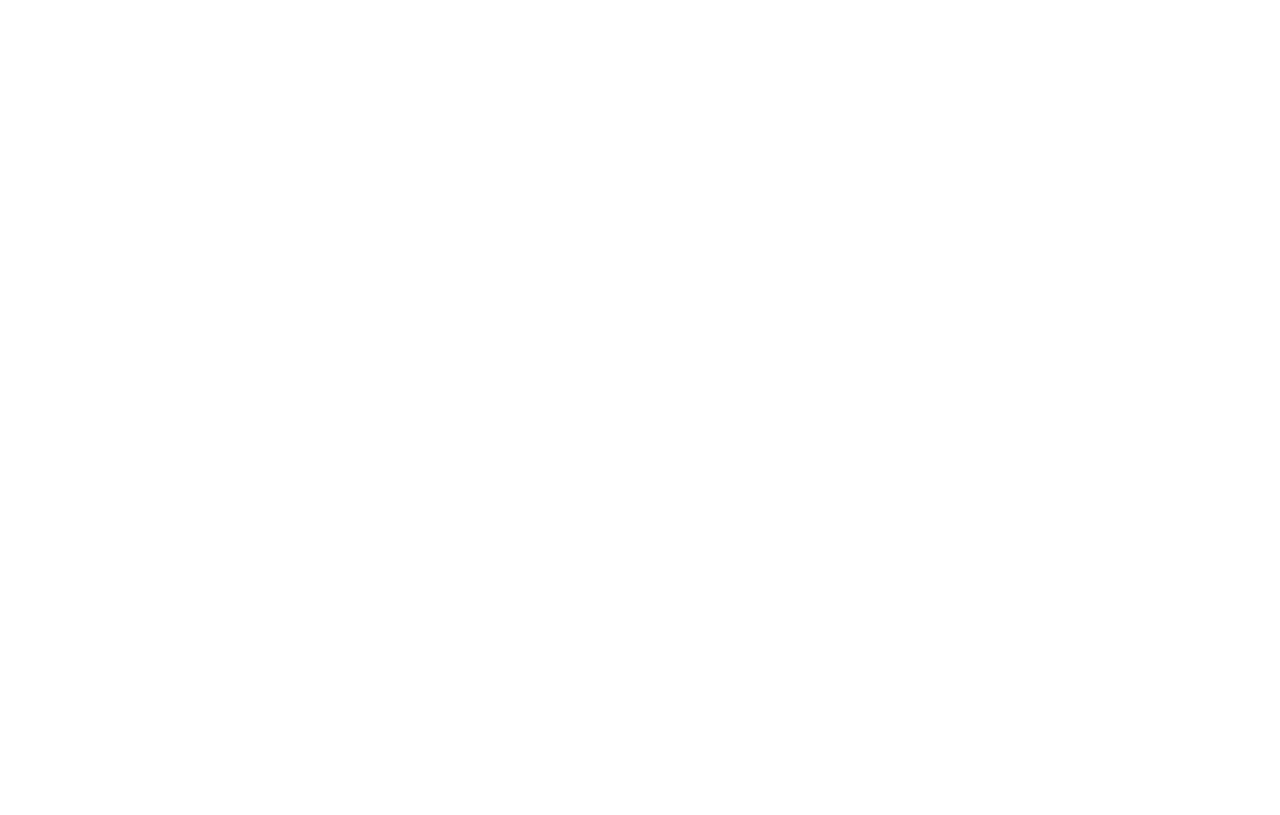
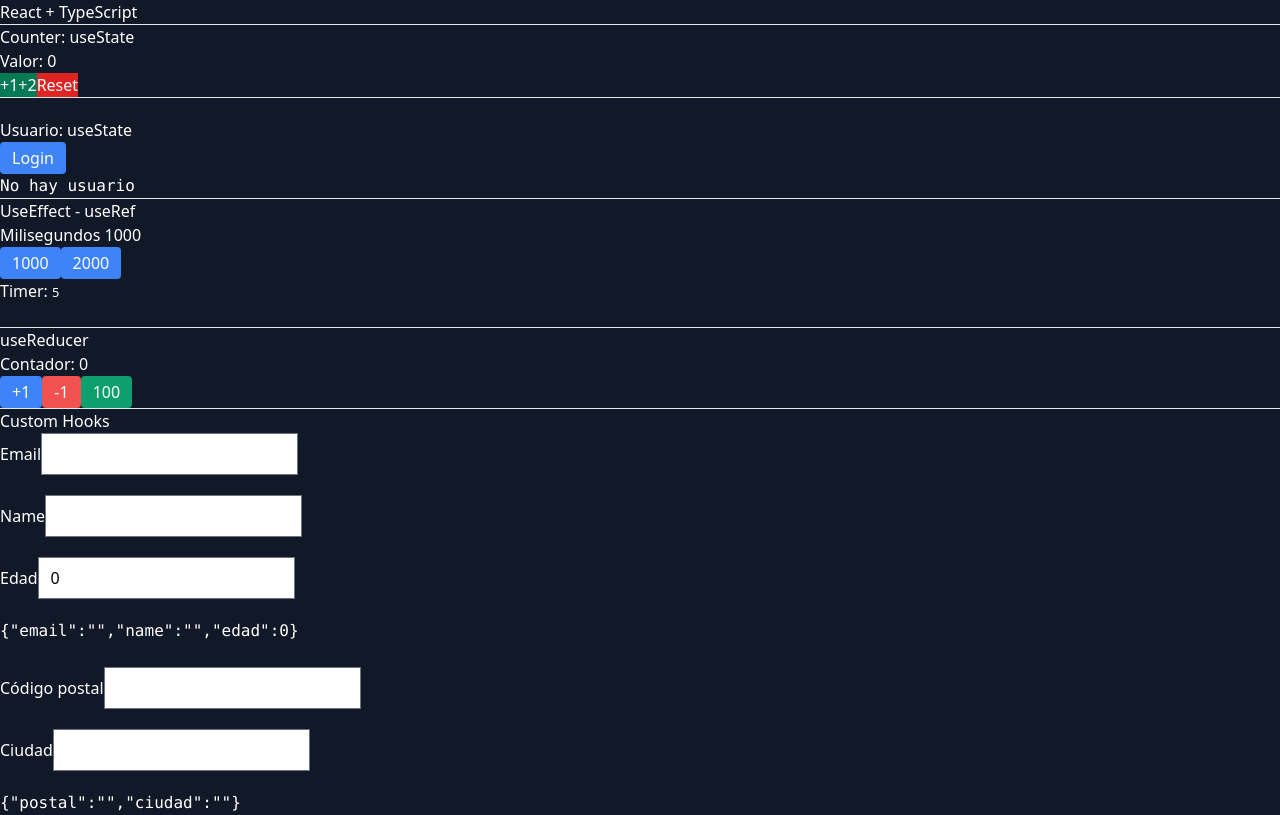
Before and after one commit to Izaanplayer/group-project-client, a React (Create React App) app in the folder client/: page /testing in a window 1280 px wide. Before the commit this address had no page. Built offline with nearby package versions, Linux system fonts and the light colour scheme.

Commit message:
Creo componentes de ejemplo de typescript

```diff
--- a/client/src/components/Navbar/index.tsx
+++ b/client/src/components/Navbar/index.tsx
@@ -24,12 +24,12 @@
                             </li>
                             <Link to="/artistDetail">
                                 <li className="mr-8">
-                                    <a href='#' className="flex items-center text-gray-900 text-lg font-semibold py-1.5 px-4 rounded-3xl transition-all duration-75 ease-linear delay-75 hover:bg-gray-400 hover:bg-opacity-20">
+                                    <p className="flex items-center text-gray-900 text-lg font-semibold py-1.5 px-4 rounded-3xl transition-all duration-75 ease-linear delay-75 hover:bg-gray-400 hover:bg-opacity-20">
                                         <svg xmlns="http://www.w3.org/2000/svg" className="h-6 w-6 mr-1" fill="none" viewBox="0 0 24 24" stroke="currentColor" strokeWidth="2">
                                             <path strokeLinecap="round" strokeLinejoin="round" d="M3 3h2l.4 2M7 13h10l4-8H5.4M7 13L5.4 5M7 13l-2.293 2.293c-.63.63-.184 1.707.707 1.707H17m0 0a2 2 0 100 4 2 2 0 000-4zm-8 2a2 2 0 11-4 0 2 2 0 014 0z" />
                                         </svg>
                                         Contratar
-                                    </a>
+                                    </p>
                                 </li>
                             </Link>
                             <li className="mr-8">
--- /dev/null
+++ b/client/src/components/Testing/ContadorRed.tsx
@@ -0,0 +1,48 @@
+import { useReducer } from "react"
+
+const initialState = {
+    contador: 0
+}
+
+type ActionType =
+    | { type: 'incrementar' }
+    | { type: 'decrementar' }
+    | { type: 'custom', payload: number }
+
+const contadorReducer = (state: typeof initialState, action: ActionType) => {
+    switch (action.type) {
+        case 'incrementar':
+            return {
+                ...state,
+                contador: state.contador + 1
+            }
+        case 'decrementar':
+            return {
+                ...state,
+                contador: state.contador - 1
+            }
+
+        case 'custom':
+            return {
+                ...state,
+                contador: action.payload
+            }
+
+        default:
+            return state;
+    }
+}
+
+export default function ContadorRed() {
+
+    const [contadorState, dispatch] = useReducer(contadorReducer, initialState);
+
+    return (
+        <>
+            <h1>Contador: {contadorState.contador}</h1>
+            <button className="bg-blue-500 px-3 py-1 rounded border-blue-800" onClick={() => dispatch({ type: 'incrementar' })}>+1</button>
+            <button className="bg-red-500 px-3 py-1 rounded border-red-800" onClick={() => dispatch({ type: 'decrementar' })}>-1</button>
+            <button className="bg-green-500 px-3 py-1 rounded border-green-800" onClick={() => dispatch({ type: 'custom', payload: 100 })}>100</button>
+        </>
+    )
+}
--- /dev/null
+++ b/client/src/components/Testing/Counter.tsx
@@ -0,0 +1,22 @@
+import { useState } from "react"
+
+export default function Counter() {
+
+    const [counter, setCounter] = useState(0);
+
+    const incrementar = (numero: number = 1): void => {
+        setCounter(counter + numero);
+    }
+
+
+    return (
+        <>
+            <h3>Counter: useState</h3>
+            <span>Valor: {counter}</span>
+            <br />
+            <button type="button" className="bg-green-600" onClick={() => incrementar()}>+1</button>
+            <button type="button" className="bg-green-600" onClick={() => incrementar(2)}>+2</button>
+            <button type="button" className="bg-red-600" onClick={() => setCounter(0)}>Reset</button>
+        </>
+    )
+}
--- a/client/src/components/Testing/Example.tsx
+++ b/client/src/components/Testing/Example.tsx
@@ -1,7 +1,32 @@
+import Counter from "./Counter";
+import Usuario from "./Usuario";
+
+import TimerPadre from "./TimerPadre";
+import ContadorRed from "./ContadorRed";
+import Formulario from "./Formulario";
+import Formulario2 from "./Formulario2";
+
 export default function Example() {
   return (
-    <>
-
-    </>
+    <div className="container bg-gray-900 text-white w-full h-full">
+      <h1>React + TypeScript</h1>
+      <hr />
+      <Counter />
+      <hr />
+      <Usuario />
+      <hr />
+      <h1>UseEffect - useRef</h1>
+      <TimerPadre />
+      <br />
+      <hr />
+      <h1>useReducer</h1>
+      <ContadorRed />
+      <br />
+      <hr />
+      <h1>Custom Hooks</h1>
+      <Formulario />
+      <br />
+      <Formulario2 />
+    </div>
   )
 }
--- /dev/null
+++ b/client/src/components/Testing/Formulario.tsx
@@ -0,0 +1,35 @@
+import { useForm } from "../hooks/useForm";
+
+interface FormData {
+    email: string;
+    name: string;
+    edad?: number;
+}
+
+export default function Formulario() {
+
+    const { email, name, edad, inputs, handleChange } = useForm<FormData>({
+        email: '',
+        name: '',
+        edad: 0
+    });
+
+    return (
+        <form autoComplete="off">
+            <div className="mb-5">
+                <label>Email</label>
+                <input type="email" className="text-black" name="email" value={email} onChange={handleChange} />
+            </div>
+            <div className="mb-5">
+                <label>Name</label>
+                <input type="text" className="text-black" name="name" value={name} onChange={handleChange} />
+            </div>
+            <div className="mb-5">
+                <label>Edad</label>
+                <input type="number" className="text-black" name="edad" value={edad} onChange={handleChange} />
+            </div>
+
+            <pre>{JSON.stringify(inputs)}</pre>
+        </form>
+    )
+}
--- /dev/null
+++ b/client/src/components/Testing/Formulario2.tsx
@@ -0,0 +1,24 @@
+import { useForm } from "../hooks/useForm"
+
+export default function Formulario2() {
+
+    const { postal, ciudad, inputs, handleChange } = useForm({
+        postal: '',
+        ciudad: ''
+    });
+
+    return (
+        <form autoComplete="off">
+            <div className="mb-5">
+                <label>Código postal</label>
+                <input type="text" className="text-black" name="postal" value={postal} onChange={handleChange} />
+            </div>
+            <div className="mb-5">
+                <label>Ciudad</label>
+                <input type="text" className="text-black" name="ciudad" value={ciudad} onChange={handleChange} />
+            </div>
+
+            <pre>{JSON.stringify(inputs)}</pre>
+        </form>
+    )
+}
--- /dev/null
+++ b/client/src/components/Testing/Timer.tsx
@@ -0,0 +1,22 @@
+import { useEffect, useRef, useState } from "react";
+
+type TimerArgs = {
+    milisegundos: number;
+}
+
+export default function Timer({ milisegundos }: TimerArgs) {
+
+    const [segundos, setSegundos] = useState(0);
+    const ref = useRef<NodeJS.Timer>();
+
+    useEffect(() => {
+        ref.current && clearInterval(ref.current);
+        ref.current = setInterval(() => setSegundos(s => s + 1), milisegundos);
+    }, [milisegundos])
+
+    return (
+        <>
+            <h4>Timer: <small>{segundos}</small></h4>
+        </>
+    )
+}
--- /dev/null
+++ b/client/src/components/Testing/TimerPadre.tsx
@@ -0,0 +1,23 @@
+import { useState } from "react";
+import Timer from "./Timer";
+
+export default function TimerPadre() {
+
+    const [milisegundos, setMilisegundos] = useState(1000);
+
+    return (
+        <>
+            <span>Milisegundos {1000}</span>
+            <br />
+            <button className="bg-blue-500 px-3 py-1 rounded border-blue-800" onClick={() => setMilisegundos(1000)}>
+                1000
+            </button>
+
+            <button className="bg-blue-500 px-3 py-1 rounded border-blue-800" onClick={() => setMilisegundos(2000)}>
+                2000
+            </button>
+
+            <Timer milisegundos={milisegundos} />
+        </>
+    )
+}
--- /dev/null
+++ b/client/src/components/Testing/Usuario.tsx
@@ -0,0 +1,30 @@
+import { useState } from "react"
+
+interface User {
+    uuid: string;
+    name: string;
+}
+
+export default function Usuario() {
+
+    const [user, setUser] = useState<User>();
+
+    const login = () => {
+        setUser({
+            uuid: 'ABC123',
+            name: 'Juan Sebastian'
+        });
+    }
+
+    return (
+        <div className="mt-5">
+            <h2>Usuario: useState</h2>
+
+            <button className="bg-blue-500 px-3 py-1 rounded border-blue-800" onClick={login}>Login</button>
+
+            {
+                (!user) ? <pre>No hay usuario</pre> : <pre>{JSON.stringify(user)}</pre>
+            }
+        </div>
+    )
+}
--- /dev/null
+++ b/client/src/components/hooks/useForm.tsx
@@ -0,0 +1,22 @@
+import { ChangeEvent, useState } from "react";
+
+/* export function useForm<T>(initState: T) { */
+export const useForm = <T extends Object>(initState: T) => {
+
+    const [inputs, setInputs] = useState(initState);
+
+    const handleChange = ({ target }: ChangeEvent<HTMLInputElement>) => {
+        const { name, value } = target;
+
+        setInputs({
+            ...inputs,
+            [name]: value
+        });
+    }
+
+    return {
+        inputs,
+        handleChange,
+        ...inputs
+    }
+}
--- a/client/src/container/App.tsx
+++ b/client/src/container/App.tsx
@@ -1,5 +1,5 @@
 import Example from '../components/Testing/Example';
-import { Routes, Route, Link } from "react-router-dom";
+import { Routes, Route } from "react-router-dom";
 import Home from '../components/Home';
 import './App.css';
 import { ArtistDetail } from '../components/ArtistDetail/ArtistDetail';
@@ -12,6 +12,7 @@
       <Routes>
         <Route path="/artistDetail" element={<ArtistDetail />} />
         <Route path='/' element={<Home />} />
+        <Route path='/testing' element={<Example  />} />
       </Routes>
     </div>
   );
```
